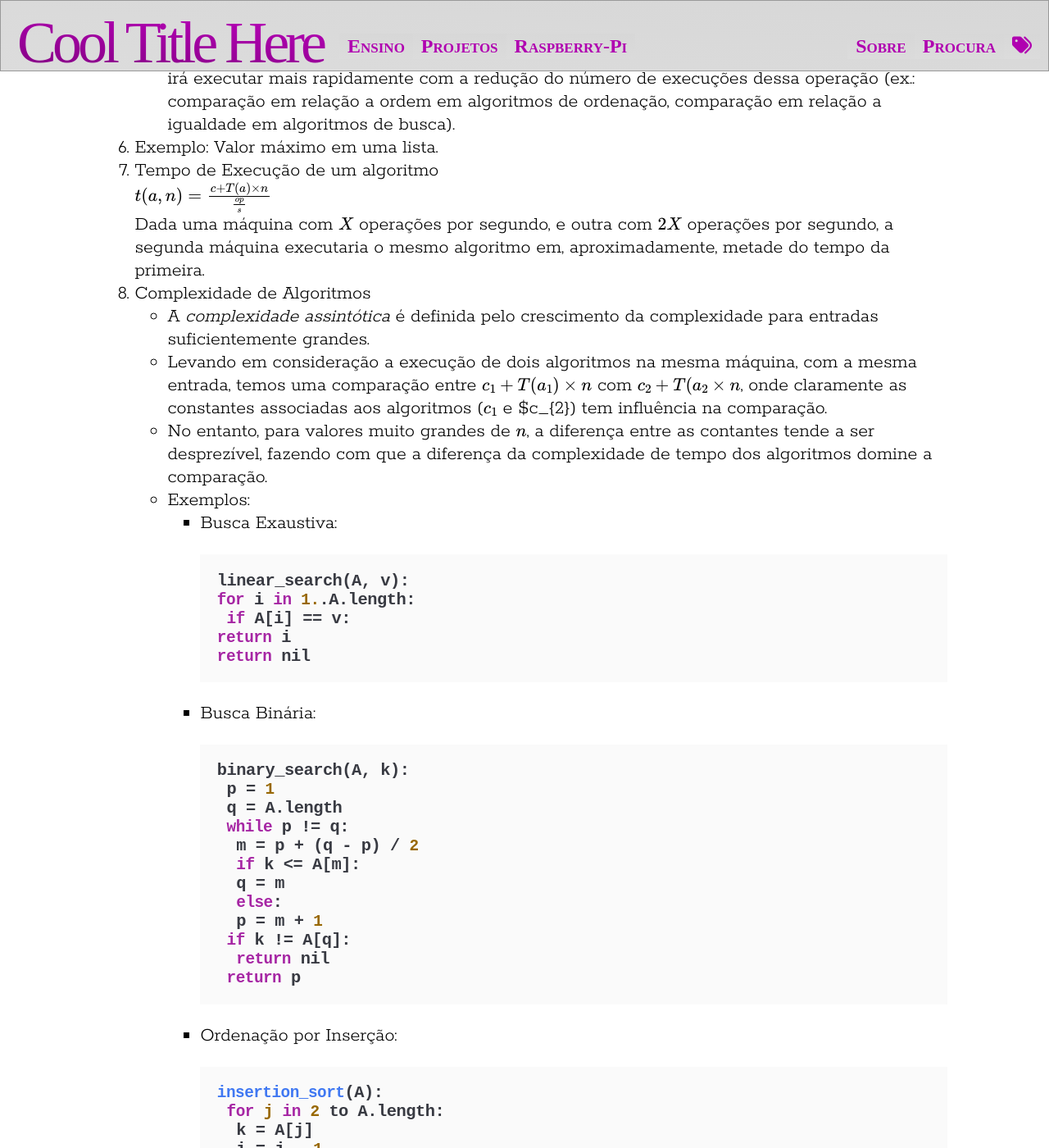
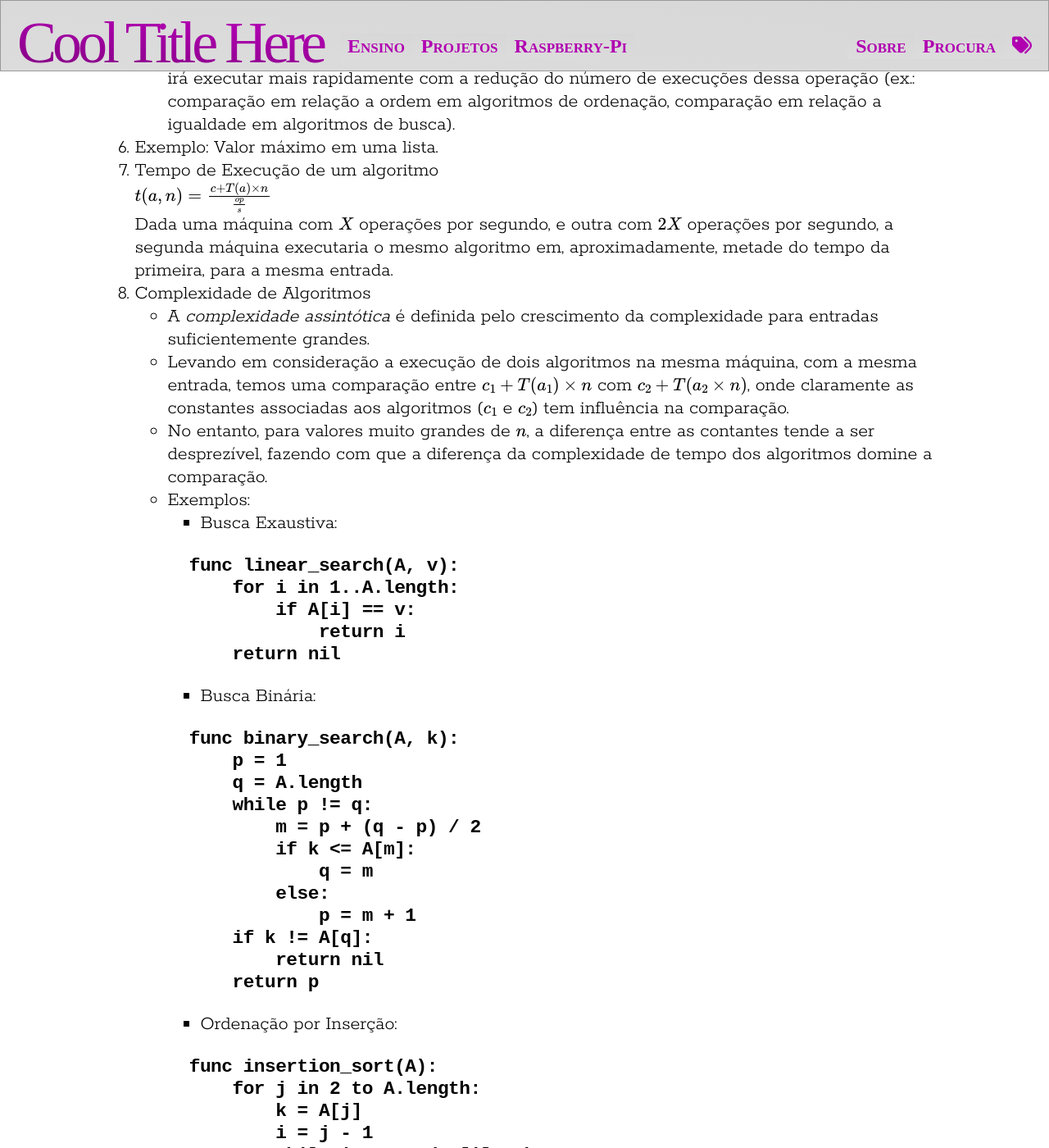
Before and after one commit to rafasgj/rafaeljeffman.com, a Jekyll site: the page built from teaching/lasalle/lectures/analise-algoritmos/lecture-03.md, in a window 1280 px wide and 1400 px high, scrolled down 1244 px. Shown: the whole window at 82% size. Built offline with Jekyll 4.4.1, drawn with Linux system fonts in a browser that asks for light colours; nearby versions of some CDN libraries; some web fonts are replaced; some of the changed text lies outside the part shown.

Commit message:
lasalle/analise-algoritmos: Fix formatting on lecture 3

````diff
--- a/teaching/lasalle/lectures/analise-algoritmos/lecture-03.md
+++ b/teaching/lasalle/lectures/analise-algoritmos/lecture-03.md
@@ -34,45 +34,50 @@ institution:
 $$
 t(a,n) = \frac{c + T(a)\times{n}}{\frac{op}{s}}
 $$
-<br/>Dada uma máquina com $X$ operações por segundo, e outra com $2X$ operações por segundo, a segunda máquina executaria o mesmo algoritmo em, aproximadamente, metade do tempo da primeira.
+<br/>Dada uma máquina com $X$ operações por segundo, e outra com $2X$ operações por segundo, a segunda máquina executaria o mesmo algoritmo em, aproximadamente, metade do tempo da primeira, para a mesma entrada.
 8. Complexidade de Algoritmos
     * A _complexidade assintótica_ é definida pelo crescimento da complexidade para entradas suficientemente grandes.
-    * Levando em consideração a execução de dois algoritmos na mesma máquina, com a mesma entrada, temos uma comparação entre $c_{1} + T(a_{1})\times{n}$ com $c_{2} + T(a_{2}\times{n}$, onde claramente as constantes associadas aos algoritmos ($c_{1}$ e $c_{2}) tem influência na comparação.
+    * Levando em consideração a execução de dois algoritmos na mesma máquina, com a mesma entrada, temos uma comparação entre $c_{1} + T(a_{1})\times{n}$ com $c_{2} + T(a_{2}\times{n})$, onde claramente as constantes associadas aos algoritmos ($c_{1}$ e $c_{2}$) tem influência na comparação.
     * No entanto, para valores muito grandes de $n$, a diferença entre as contantes tende a ser desprezível, fazendo com que a diferença da complexidade de tempo dos algoritmos domine a comparação.
     * Exemplos:
         * Busca Exaustiva:
-```
-linear_search(A, v):
-   for i in 1..A.length:
-       if A[i] == v:
-          return i
-   return nil
-```
+
+        ```nohl
+        func linear_search(A, v):
+            for i in 1..A.length:
+                if A[i] == v:
+                    return i
+            return nil
+        ```
+
         * Busca Binária:
-```
-binary_search(A, k):
-    p = 1
-    q = A.length
-    while p != q:
-        m = p + (q - p) / 2
-        if k <= A[m]:
-            q = m
-        else:
-            p = m + 1
-    if k != A[q]:
-        return nil
-    return p
-```
+
+        ```nohl
+        func binary_search(A, k):
+            p = 1
+            q = A.length
+            while p != q:
+                m = p + (q - p) / 2
+                if k <= A[m]:
+                    q = m
+                else:
+                    p = m + 1
+            if k != A[q]:
+                return nil
+            return p
+        ```
+
         * Ordenação por Inserção:
-```
-insertion_sort(A):
-    for j in 2 to A.length:
-        k = A[j]
-        i = j - 1
-        while i > 0 and A[i] > k:
-            A[i + 1] = A[i]
-            i = i - 1
-        A[i + 1] = k
+
+        ```nohl
+        func insertion_sort(A):
+            for j in 2 to A.length:
+                k = A[j]
+                i = j - 1
+                while i > 0 and A[i] > k:
+                    A[i + 1] = A[i]
+                    i = i - 1
+                A[i + 1] = k
 ```
 9. Complexidade Assintótica
     * Usualmente o cálculo da complexidade concentra-se em determinar a ordem de magnitude do número de operações fundamentais na execução de um algoritmo. Podemos utilizar a ideia de _cota assintótica superior_.
@@ -86,8 +91,8 @@ insertion_sort(A):
 11. Notação $\Omega$
     * Se uma função $c \in \mathbb{R}^{+}: {g}(n)$ é dominada por uma função $c\times f(n)$, a partir de um $n\_{0} \in \mathbb{N}$, temos $f(n) = O(g(n))$, ou seja, $(\exists c \in \mathbb{R}^{+})(\exists n_{0} \in \mathbb{N})(\forall n \ge n_{0}): c\times{f}(n) \ge g(n)$.
     * A notação $\Omega$ define uma cota assintótica inferior.
-12. Notação $\Theta
-    * Dadas duas funções $f(n)$ e $g(n)$ e duas constanstes $c \in \mathbb{N}$ e $d \in \mathbb{N}$ , $f(n) \ \Theta(g(n))$, se e apenas se, $c\times{g}(n) \le f(n) \le d\times{g}(n)
+12. Notação $\Theta$
+    * Dadas duas funções $f(n)$ e $g(n)$ e duas constanstes $c \in \mathbb{N}$ e $d \in \mathbb{N}$ , $f(n) \ \Theta(g(n))$, se e apenas se, $c\times{g}(n) \le f(n) \le d\times{g}(n)$
     * A notação $\Theta$ define um limite assintótico exato.
 
 
````
